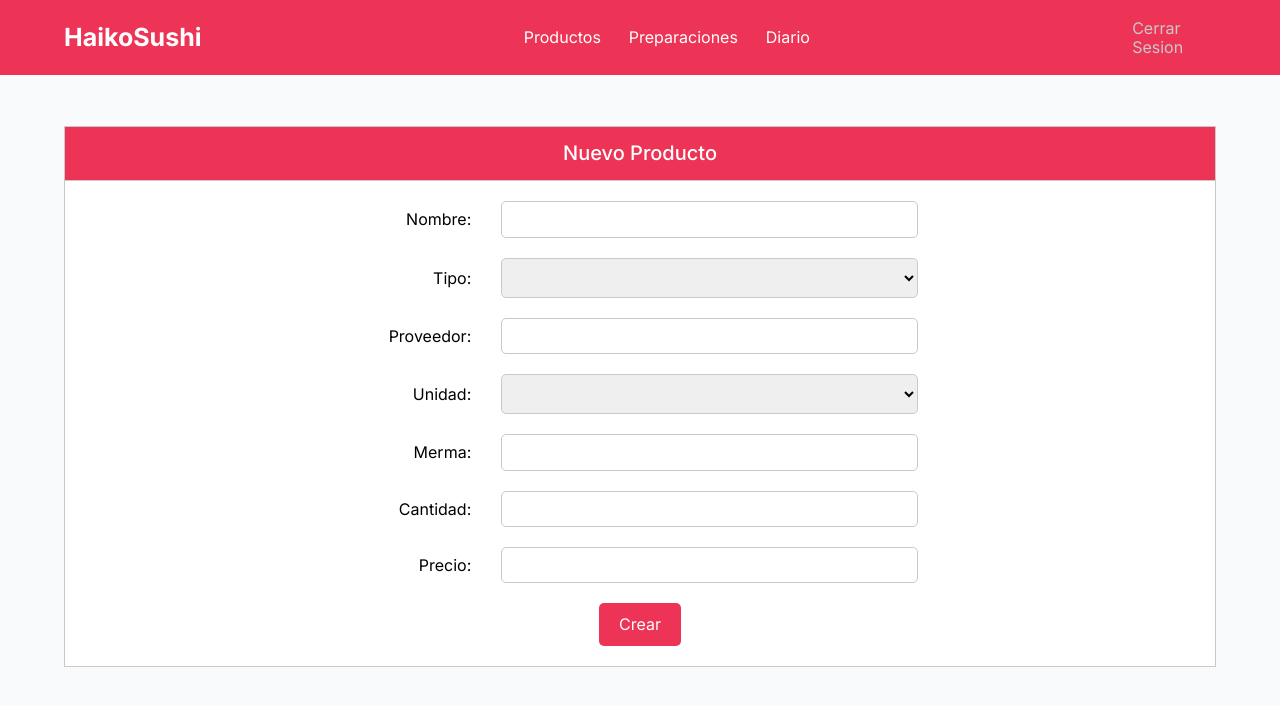
After one commit to Ardilan13/sushi, a PHP site: page /new_producto.php in a window 1280 px wide. The commit adds this page. Shown: the top 706 px of the page. Run offline with PHP 8.4, Linux system fonts and the light colour scheme; the visitor is signed in with stand-in values (Sample User, id 1); some libraries are stand-ins or nearby versions.

Commit message:
creacion update y add productos
creacion de los metodos para crear y actualizar productos, con sus respectivos modulos y ajax, ajustes a variables de css y js

```diff
--- a/includes/header.php
+++ b/includes/header.php
@@ -17,6 +17,15 @@
 
 <body>
     <header>
-        <p>HaikoSushi</p>
-        <a href="ajax/logout.php">Cerrar Sesion</a>
+        <h3>HaikoSushi</h3>
+        <?php
+        session_start();
+        if (isset($_SESSION["id"])) { ?>
+            <div class="pages">
+                <a href="productos.php">Productos</a>
+                <a href="">Preparaciones</a>
+                <a href="">Diario</a>
+            </div>
+            <a id="cerrar_sesion" href="ajax/logout.php">Cerrar Sesion</a>
+        <?php } ?>
     </header>
--- /dev/null
+++ b/new_producto.php
@@ -0,0 +1,115 @@
+<?php require_once 'includes/header.php';
+require_once 'includes/auth.php'; ?>
+<main>
+    <div class="container">
+        <div class="header">
+            <?php if (isset($_GET["id"])) { ?>
+                <p>Editar Producto</p>
+            <?php } else { ?>
+                <p>Nuevo Producto</p>
+            <?php } ?>
+        </div>
+        <div class="info">
+            <form id="new_producto">
+                <?php if (isset($_GET["id"])) {
+                    require_once 'conexion.php';
+                    $con = conectar();
+                    $id = $_GET["id"];
+                    $get_producto = "SELECT * from productos WHERE id = $id;";
+                    $resultado = mysqli_query($con, $get_producto);
+                    if ($resultado->num_rows > 0) {
+                        while ($row = mysqli_fetch_assoc($resultado)) { ?>
+                            <input hidden type="text" id="id" name="id" value="<?php echo $id; ?>" required>
+                            <div class="input">
+                                <label for="nombre">Nombre:</label>
+                                <input type="text" id="nombre" name="nombre" value="<?php echo $row["nombre"]; ?>" required>
+                            </div>
+                            <div class="input">
+                                <label for="tipo">Tipo:</label>
+                                <select name="tipo" id="tipo" required>
+                                    <option></option>
+                                    <option <?php if ($row["tipo"] == 1) { ?> selected <?php }; ?> value="1">Abarrotes</option>
+                                    <option <?php if ($row["tipo"] == 2) { ?> selected <?php }; ?> value="2">Frutas y Verduras</option>
+                                    <option <?php if ($row["tipo"] == 3) { ?> selected <?php }; ?> value="3">Pescados y Mariscos</option>
+                                    <option <?php if ($row["tipo"] == 4) { ?> selected <?php }; ?> value="4">Carnes</option>
+                                    <option <?php if ($row["tipo"] == 5) { ?> selected <?php }; ?> value="5">Lacteos</option>
+                                    <option <?php if ($row["tipo"] == 6) { ?> selected <?php }; ?> value="6">Empaques</option>
+                                </select>
+                            </div>
+                            <div class="input">
+                                <label for="proveedor">Proveedor:</label>
+                                <input type="text" id="proveedor" name="proveedor" value="<?php echo $row["proveedor"]; ?>" required>
+                            </div>
+                            <div class="input">
+                                <label for="unidad">Unidad:</label>
+                                <select name="unidad" id="unidad" required>
+                                    <option></option>
+                                    <option <?php if ($row["unidad"] == 1) { ?> selected <?php }; ?> value="1">Kilogramos</option>
+                                    <option <?php if ($row["unidad"] == 2) { ?> selected <?php }; ?> value="2">Litros</option>
+                                    <option <?php if ($row["unidad"] == 3) { ?> selected <?php }; ?> value="3">Unidades</option>
+                                </select>
+                            </div>
+                            <div class="input">
+                                <label for="merma">Merma:</label>
+                                <input type="number" id="merma" name="merma" value="<?php echo $row["merma"]; ?>" min="0" max="100" required>
+                            </div>
+                            <div class="input">
+                                <label for="cantidad">Cantidad:</label>
+                                <input type="number" id="cantidad" name="cantidad" value="<?php echo $row["cantidad"]; ?>" min="0" required>
+                            </div>
+                            <div class="input">
+                                <label for="precio">Precio:</label>
+                                <input type="number" id="precio" name="precio" value="<?php echo $row["precio"]; ?>" min="0" required>
+                            </div>
+                            <button type="submit" id="btn_update">Actualizar</button>
+                    <?php }
+                    } ?>
+                <?php } else { ?>
+                    <div class="input">
+                        <label for="nombre">Nombre:</label>
+                        <input type="text" id="nombre" name="nombre" required>
+                    </div>
+                    <div class="input">
+                        <label for="tipo">Tipo:</label>
+                        <select name="tipo" id="tipo" required>
+                            <option></option>
+                            <option value="1">Abarrotes</option>
+                            <option value="2">Frutas y Verduras</option>
+                            <option value="3">Pescados y Mariscos</option>
+                            <option value="4">Carnes</option>
+                            <option value="5">Lacteos</option>
+                            <option value="6">Empaques</option>
+                        </select>
+                    </div>
+                    <div class="input">
+                        <label for="proveedor">Proveedor:</label>
+                        <input type="text" id="proveedor" name="proveedor" required>
+                    </div>
+                    <div class="input">
+                        <label for="unidad">Unidad:</label>
+                        <select name="unidad" id="unidad" required>
+                            <option></option>
+                            <option value="1">Kilogramos</option>
+                            <option value="2">Litros</option>
+                            <option value="3">Unidades</option>
+                        </select>
+                    </div>
+                    <div class="input">
+                        <label for="merma">Merma:</label>
+                        <input type="number" id="merma" name="merma" min="0" max="100" required>
+                    </div>
+                    <div class="input">
+                        <label for="cantidad">Cantidad:</label>
+                        <input type="number" id="cantidad" name="cantidad" min="0" required>
+                    </div>
+                    <div class="input">
+                        <label for="precio">Precio:</label>
+                        <input type="number" id="precio" name="precio" min="0" required>
+                    </div>
+                    <button type="submit" id="btn_agregar">Crear</button>
+                <?php } ?>
+            </form>
+        </div>
+    </div>
+</main>
+<?php require_once 'includes/footer.php'; ?>
--- a/src/scss/base/_globales.scss
+++ b/src/scss/base/_globales.scss
@@ -31,7 +31,6 @@ a {
 
 h1,
 h2,
-h3,
 h4 {
   margin: 0 0 5rem 0;
   cursor: default;
@@ -47,7 +46,8 @@ h2 {
   }
 }
 h3 {
-  font-size: 4rem;
+  font-size: 2.5rem;
+  margin: 0;
 }
 img {
   max-width: 100%;
@@ -83,9 +83,12 @@ main {
     }
   }
 }
-input {
+form input,
+form select {
   padding: 8px;
   border-radius: 5px;
   border: 1.5px solid v.$grisO;
   border-style: solid;
+  width: 50%;
+  margin-left: 3rem;
 }
--- a/src/scss/base/_variables.scss
+++ b/src/scss/base/_variables.scss
@@ -5,8 +5,8 @@ $negro: #181818;
 $blanco: #ffffff;
 $gris: #f8fafc;
 $grisO: #cac9c9;
-$rojo: #ff0000;
 $rosa: #ed3456;
+$verde: #6fd46f;
 
 //DIMENSIONES
 $telefono: 600px;
--- a/src/scss/index/_header.scss
+++ b/src/scss/index/_header.scss
@@ -7,7 +7,7 @@ header {
   background-color: v.$rosa;
   color: v.$blanco;
   align-items: center;
-  padding: 1.5% 10%;
+  padding: 1.5% 5%;
   a {
     text-decoration: none;
     color: v.$blanco;
@@ -15,4 +15,13 @@ header {
   a:hover {
     color: v.$grisO;
   }
+  #cerrar_sesion {
+    color: v.$grisO;
+  }
+  .pages {
+    width: 100%;
+    display: flex;
+    gap: 3%;
+    justify-content: center;
+  }
 }
--- a/src/scss/index/_login.scss
+++ b/src/scss/index/_login.scss
@@ -8,11 +8,6 @@
     display: flex;
     justify-content: right;
     align-items: center;
-
-    input {
-      width: 50%;
-      margin-left: 3rem;
-    }
   }
 
   button {
--- a/src/scss/index/_productos.scss
+++ b/src/scss/index/_productos.scss
@@ -15,6 +15,24 @@
     width: 9% !important;
   }
   .min {
-    width: 5% !important;
+    width: 4% !important;
+  }
+  .edit {
+    cursor: pointer;
   }
 }
+
+.botones {
+  margin-top: 2%;
+  width: 100%;
+  display: flex;
+  justify-content: space-evenly;
+
+  #new_com {
+    background-color: v.$verde;
+  }
+
+  #new_com:hover {
+    background-color: darken(v.$verde, 10);
+  }
+}
```
Also changed, not shown: ajax/add_producto.php (added, +18 -0 lines), ajax/update_producto.php (added, +19 -0 lines), build/css/app.css (+1 -1 lines), productos.php (+37 -3 lines), src/js/app.js (+61 -0 lines), build/js/bundle.min.js, 2 other files.
